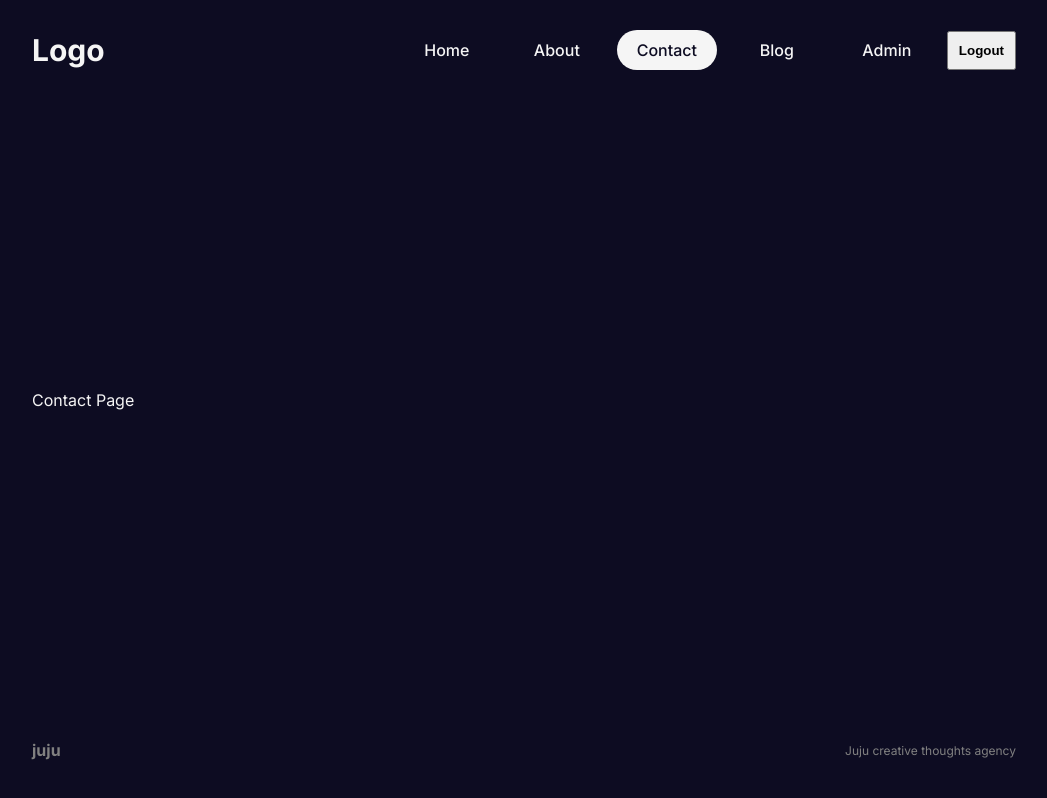
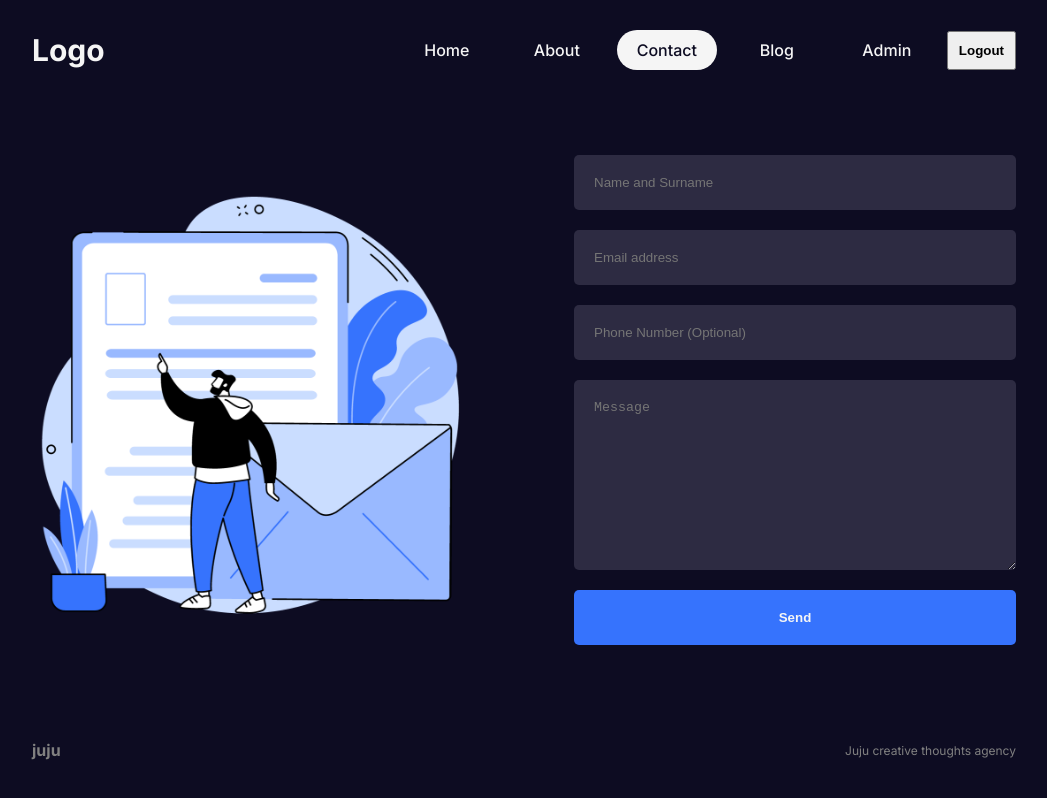
Before and after one commit to joanapaisvalente/next-tutorial, a Next.js app: page /contact in a window 1280 px wide. Shown: the whole page, without its empty margins (116-1163 px from the left). Built offline with nearby package versions, Linux system fonts and the light colour scheme.

Commit message:
contact page done

```diff
--- /dev/null
+++ b/src/app/contact/contact.module.css
@@ -0,0 +1,45 @@
+.container {
+  display: flex;
+  align-items: center;
+  gap: 100px;
+}
+
+.imgContainer {
+  flex: 1;
+  position: relative;
+  height: 500px;
+}
+
+.img {
+  object-fit: contain;
+}
+
+.formContainer {
+  flex: 1;
+}
+
+.form {
+  display: flex;
+  flex-direction: column;
+  gap: 20px;
+}
+
+.form input,
+.form textarea {
+  padding: 20px;
+  border-radius: 5px;
+  border: none;
+  outline: none;
+  background-color: var(--bgSoft);
+  color: var(--text);
+}
+
+.form button {
+  padding: 20px;
+  background-color: var(--btn);
+  color: var(--text);
+  font-weight: bold;
+  border: none;
+  border-radius: 5px;
+  cursor: pointer;
+}
--- a/src/app/contact/page.jsx
+++ b/src/app/contact/page.jsx
@@ -1,5 +1,29 @@
+import Image from "next/image";
+import styles from "./contact.module.css";
+
 const ContactPage = () => {
-  return <div>Contact Page</div>;
+  return (
+    <div className={styles.container}>
+      <div className={styles.imgContainer}>
+        <Image src="/contact.png" alt="contact" fill className={styles.img} />
+      </div>
+      <div className={styles.formContainer}>
+        <form action="" className={styles.form}>
+          <input type="text" placeholder="Name and Surname" />
+          <input type="text" placeholder="Email address" />
+          <input type="text" placeholder="Phone Number (Optional)" />
+          <textarea
+            name=""
+            id=""
+            cols="30"
+            rows="10"
+            placeholder="Message"
+          ></textarea>
+          <button>Send</button>
+        </form>
+      </div>
+    </div>
+  );
 };
 
 export default ContactPage;
```
